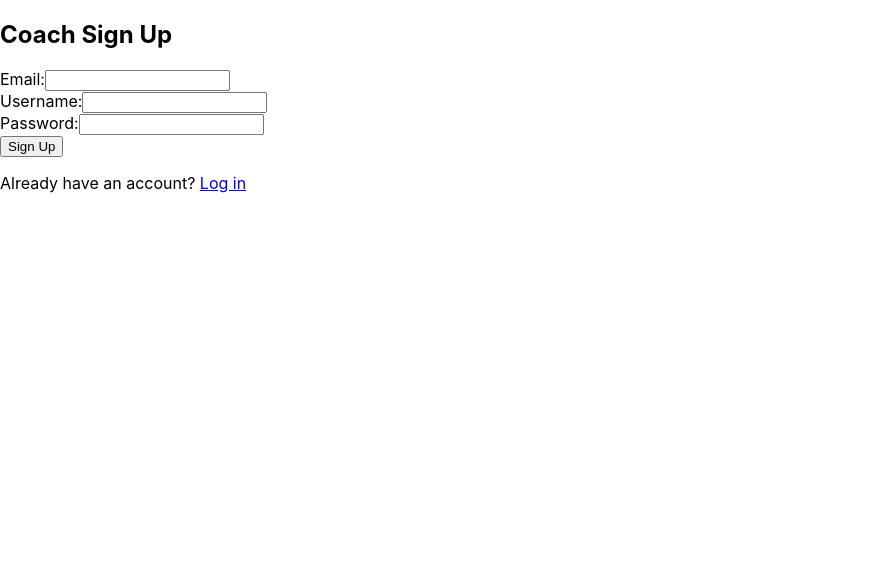
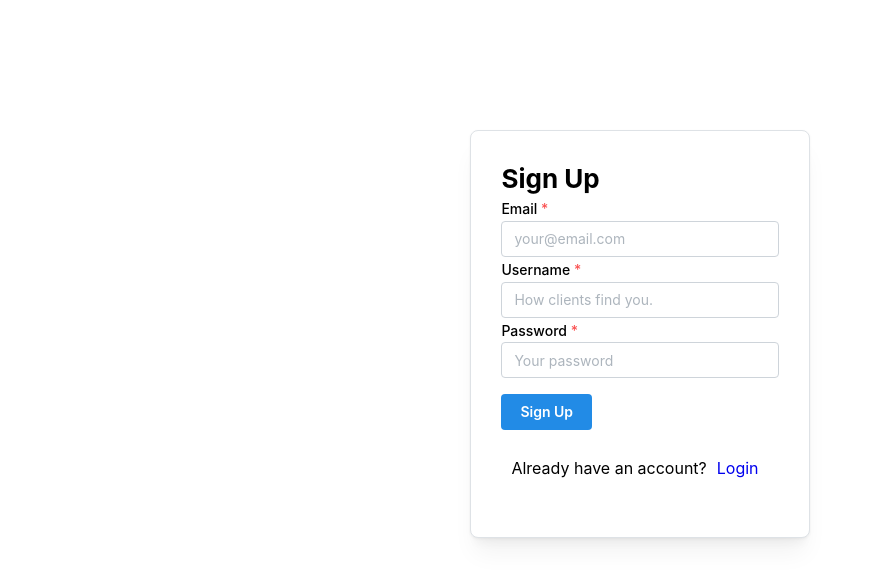
Before and after one commit to jakehartigan/post-weaver, a React (Create React App) app: page /signup in a window 1280 px wide. Shown: the top 582 px of the page, without its empty margins (0-873 px from the left). Built offline with nearby package versions, Linux system fonts and the light colour scheme; no server answers.

Commit message:
Adds Mantine Ui system

```diff
--- /dev/null
+++ b/postcss.config.cjs
@@ -0,0 +1,14 @@
+module.exports = {
+  plugins: {
+    "postcss-preset-mantine": {},
+    "postcss-simple-vars": {
+      variables: {
+        "mantine-breakpoint-xs": "36em",
+        "mantine-breakpoint-sm": "48em",
+        "mantine-breakpoint-md": "62em",
+        "mantine-breakpoint-lg": "75em",
+        "mantine-breakpoint-xl": "88em",
+      },
+    },
+  },
+};
--- a/src/App.tsx
+++ b/src/App.tsx
@@ -2,12 +2,24 @@ import React, { useEffect } from "react";
 import { BrowserRouter as Router, Routes, Route, Link } from "react-router-dom";
 import { AuthProvider } from "./contexts/AuthContext";
 import { useAuth } from "./contexts/AuthContext";
+import "@mantine/core/styles.css";
+import { createTheme, MantineProvider } from "@mantine/core";
+// other css files are required only if
+// you are using components from the corresponding package
+import "@mantine/dates/styles.css";
+import "@mantine/charts/styles.css";
+import "@mantine/notifications/styles.css";
+
 import PrivateRoute from "./components/PrivateRoute";
 import Signup from "../src/pages/Signup";
 import Login from "../src/pages/Login";
 import Dashboard from "../src/pages/Dashboard";
 import PageNotFound from "./pages/PageNotFound";
 import "./firebaseConfig";
+
+const theme = createTheme({
+  /** Put your mantine theme override here */
+});
 
 const App: React.FC = () => {
   const { currentUser } = useAuth();
@@ -17,6 +29,7 @@ const App: React.FC = () => {
   }, [currentUser]);
 
   return (
+    <MantineProvider theme={theme}>
       <AuthProvider>
         <Router>
           <Routes>
@@ -34,6 +47,7 @@ const App: React.FC = () => {
           </Routes>
         </Router>
       </AuthProvider>
+    </MantineProvider>
   );
 };
 
--- a/src/pages/Dashboard.tsx
+++ b/src/pages/Dashboard.tsx
@@ -1,5 +1,6 @@
 import React from "react";
 import { getAuth, signOut } from "firebase/auth";
+import { Button } from "@mantine/core";
 
 const Dashboard: React.FC = () => {
   // Initialize the Firebase auth instance
@@ -20,7 +21,7 @@ const Dashboard: React.FC = () => {
   return (
     <div>
       <div>Dashboard Page</div>
-      <button onClick={handleLogout}>Logout</button> {/* Logout button */}
+      <Button onClick={handleLogout}>Logout</Button> {/* Logout button */}
     </div>
   );
 };
--- a/src/pages/Login.tsx
+++ b/src/pages/Login.tsx
@@ -3,13 +3,34 @@ import { getAuth, signInWithEmailAndPassword } from "firebase/auth";
 import { app } from "../firebaseConfig";
 import { Link, useNavigate } from "react-router-dom";
 import { useAuth } from "../contexts/AuthContext";
+import {
+  TextInput,
+  Checkbox,
+  Button,
+  Group,
+  Box,
+  Paper,
+  Title,
+  Flex,
+} from "@mantine/core";
+import { useForm } from "@mantine/form";
 
 const Login: React.FC = () => {
-  const [email, setEmail] = useState<string>("");
-  const [password, setPassword] = useState<string>("");
-  const [error, setError] = useState<string>("");
   const { currentUser } = useAuth();
   const navigate = useNavigate();
+  const [error, setError] = useState<string>("");
+
+  const form = useForm({
+    initialValues: {
+      email: "",
+      password: "",
+    },
+
+    validate: {
+      email: (value) => (/^\S+@\S+$/.test(value) ? null : "Invalid email"),
+      password: (value) => (value.length > 0 ? null : "Password is required"),
+    },
+  });
 
   useEffect(() => {
     if (currentUser) {
@@ -17,56 +38,64 @@ const Login: React.FC = () => {
     }
   }, [currentUser, navigate]);
 
-  const handleLogin = async (event: React.FormEvent<HTMLFormElement>) => {
-    event.preventDefault();
-
+  const handleLogin = async (values: typeof form.values) => {
     const auth = getAuth(app);
 
     try {
-      await signInWithEmailAndPassword(auth, email, password)
-        .then((userCredential) => {
-          // User is logged in
-          // You can redirect the user to another page or update the UI as needed
+      await signInWithEmailAndPassword(auth, values.email, values.password)
+        .then(() => {
           navigate("/dashboard"); // Redirect to dashboard after successful login
         })
         .catch((error) => {
-          const errorMessage = error.message;
-          setError(errorMessage); // Set the error message to display to the user
+          setError(error.message); // Set the error message to display to the user
         });
     } catch (error: any) {
       setError("An unexpected error occurred.");
     }
   };
+  return (
+    <Flex pt={100} justify="center" align="center">
+      <Box maw={340} mx="auto">
+        <Paper withBorder shadow="md" p={30} mt={30} radius="md">
+          <Title order={2}>Login</Title>
+          {error && <p style={{ color: "red" }}>{error}</p>}
 
-  return (
-    <div>
-      <h2>Login</h2>
-      {error && <p style={{ color: "red" }}>{error}</p>}
-      <form onSubmit={handleLogin}>
-        <div>
-          <label>Email:</label>
-          <input
-            type="email"
-            value={email}
-            onChange={(e) => setEmail(e.target.value)}
-            required
+          <form onSubmit={form.onSubmit(handleLogin)}>
+            <TextInput
+              withAsterisk
+              label="Email"
+              placeholder="your@email.com"
+              {...form.getInputProps("email")}
             />
-        </div>
-        <div>
-          <label>Password:</label>
-          <input
+
+            <TextInput
+              withAsterisk
+              label="Password"
+              placeholder="Your password"
               type="password"
-            value={password}
-            onChange={(e) => setPassword(e.target.value)}
-            required
+              {...form.getInputProps("password")}
             />
-        </div>
-        <button type="submit">Login</button>
+
+            <Group mt="md">
+              <Button type="submit">Log in</Button>
+            </Group>
           </form>
+
           <p>
-        Don't have an account? <Link to="/signup">Sign up</Link>
+            Don't have an account?{" "}
+            <Link
+              to="/signup"
+              style={{
+                textDecoration: "none",
+                padding: 10,
+              }}
+            >
+              Signup
+            </Link>
           </p>
-    </div>
+        </Paper>
+      </Box>
+    </Flex>
   );
 };
 
--- a/src/pages/Signup.tsx
+++ b/src/pages/Signup.tsx
@@ -3,16 +3,40 @@ import { getAuth, createUserWithEmailAndPassword } from "firebase/auth";
 import { app } from "../firebaseConfig";
 import { Link, useNavigate } from "react-router-dom";
 import { doc, getFirestore, setDoc } from "firebase/firestore";
-import AuthStatus from "../components/AuthStatus";
+import {
+  TextInput,
+  Button,
+  Box,
+  Group,
+  Paper,
+  Title,
+  Container,
+  Text,
+  Flex,
+  Center,
+} from "@mantine/core";
+import { useForm } from "@mantine/form";
 import { useAuth } from "../contexts/AuthContext";
 
 const Signup: React.FC = () => {
-  const [email, setEmail] = useState<string>("");
-  const [username, setUsername] = useState<string>("");
-  const [password, setPassword] = useState<string>("");
   const [error, setError] = useState<string>("");
   const { currentUser } = useAuth();
   const navigate = useNavigate();
+
+  const form = useForm({
+    initialValues: {
+      email: "",
+      username: "",
+      password: "",
+    },
+
+    validate: {
+      email: (value) => (/^\S+@\S+$/.test(value) ? null : "Invalid email"),
+      username: (value) => (value ? null : "Username is required"),
+      password: (value) =>
+        value.length >= 6 ? null : "Password must be at least 6 characters",
+    },
+  });
 
   //MoveUser to Dashboard if their status is logged in
   useEffect(() => {
@@ -21,29 +45,23 @@ const Signup: React.FC = () => {
     }
   }, [currentUser, navigate]);
 
-  const handleSubmit = async (
-    event: React.FormEvent<HTMLFormElement>
-  ): Promise<void> => {
-    event.preventDefault();
-
-    // Initialize the Firebase auth instance
+  const handleSubmit = async (values: typeof form.values) => {
     const auth = getAuth(app);
     const db = getFirestore(app);
 
     try {
-      await createUserWithEmailAndPassword(auth, email, password)
+      await createUserWithEmailAndPassword(auth, values.email, values.password)
         .then((userCredential) => {
-          // User is signed up, now add additional info to Firestore
           const user = userCredential.user;
           setDoc(doc(db, "users", user.uid), {
-            email: user.email,
-            username: username,
-            role: "coach", // or "client", depending on the signup context
+            email: values.email,
+            username: values.username,
+            role: "coach",
           });
+          navigate("/dashboard");
         })
         .catch((error) => {
-          const errorMessage = error.message;
-          setError(errorMessage);
+          setError(error.message);
         });
     } catch (error: any) {
       setError("An unexpected error occurred.");
@@ -51,43 +69,53 @@ const Signup: React.FC = () => {
   };
 
   return (
-    <div>
-      <h2>Coach Sign Up</h2>
-      {error && <p style={{ color: "red" }}>{error}</p>}
-      <form onSubmit={handleSubmit}>
-        <div>
-          <label>Email:</label>
-          <input
-            type="email"
-            value={email}
-            onChange={(e) => setEmail(e.target.value)}
-            required
-          />
-        </div>
-        <div>
-          <label>Username:</label>
-          <input
-            type="text"
-            value={username}
-            onChange={(e) => setUsername(e.target.value)}
-            required
-          />
-        </div>
-        <div>
-          <label>Password:</label>
-          <input
-            type="password"
-            value={password}
-            onChange={(e) => setPassword(e.target.value)}
-            required
-          />
-        </div>
-        <button type="submit">Sign Up</button>
-      </form>
-      <p>
-        Already have an account? <Link to="/login">Log in</Link>
-      </p>
-    </div>
+    <Flex pt={100} justify="center" align="center">
+      <Box maw={340} mx="auto">
+        <Paper withBorder shadow="md" p={30} mt={30} radius="md">
+          <Title order={2}>Sign Up</Title>
+          {error && (
+            <p style={{ color: "red", textAlign: "center" }}>{error}</p>
+          )}
+
+          <form onSubmit={form.onSubmit(handleSubmit)}>
+            <TextInput
+              withAsterisk
+              label="Email"
+              placeholder="your@email.com"
+              {...form.getInputProps("email")}
+            />
+            <TextInput
+              withAsterisk
+              label="Username"
+              placeholder="How clients find you."
+              {...form.getInputProps("username")}
+            />
+            <TextInput
+              withAsterisk
+              label="Password"
+              placeholder="Your password"
+              type="password"
+              {...form.getInputProps("password")}
+            />
+            <Group mt="md">
+              <Button type="submit">Sign Up</Button>
+            </Group>
+          </form>
+          <Flex p={10} justify="flex-start" align="baseline" direction="row">
+            <p>Already have an account?</p>
+            <Link
+              to="/login"
+              style={{
+                textDecoration: "none",
+                padding: 10,
+              }}
+            >
+              Login
+            </Link>
+          </Flex>
+        </Paper>
+      </Box>
+    </Flex>
   );
 };
 
```
Also changed, not shown: package.json (+13 -1 lines), 1 other file (tests, documents, lock files or other folders). Lines whose indentation alone changed are shown as unchanged.
